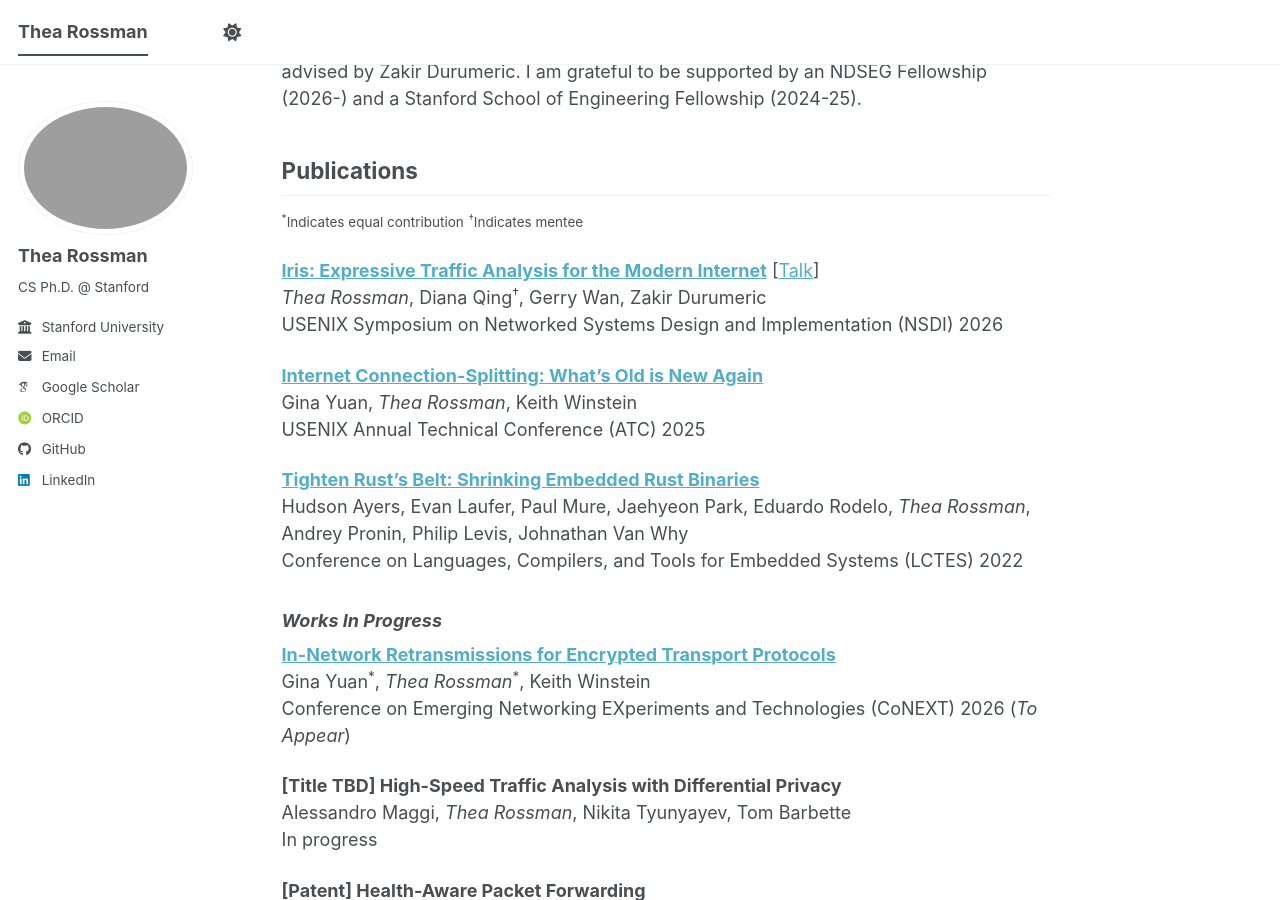
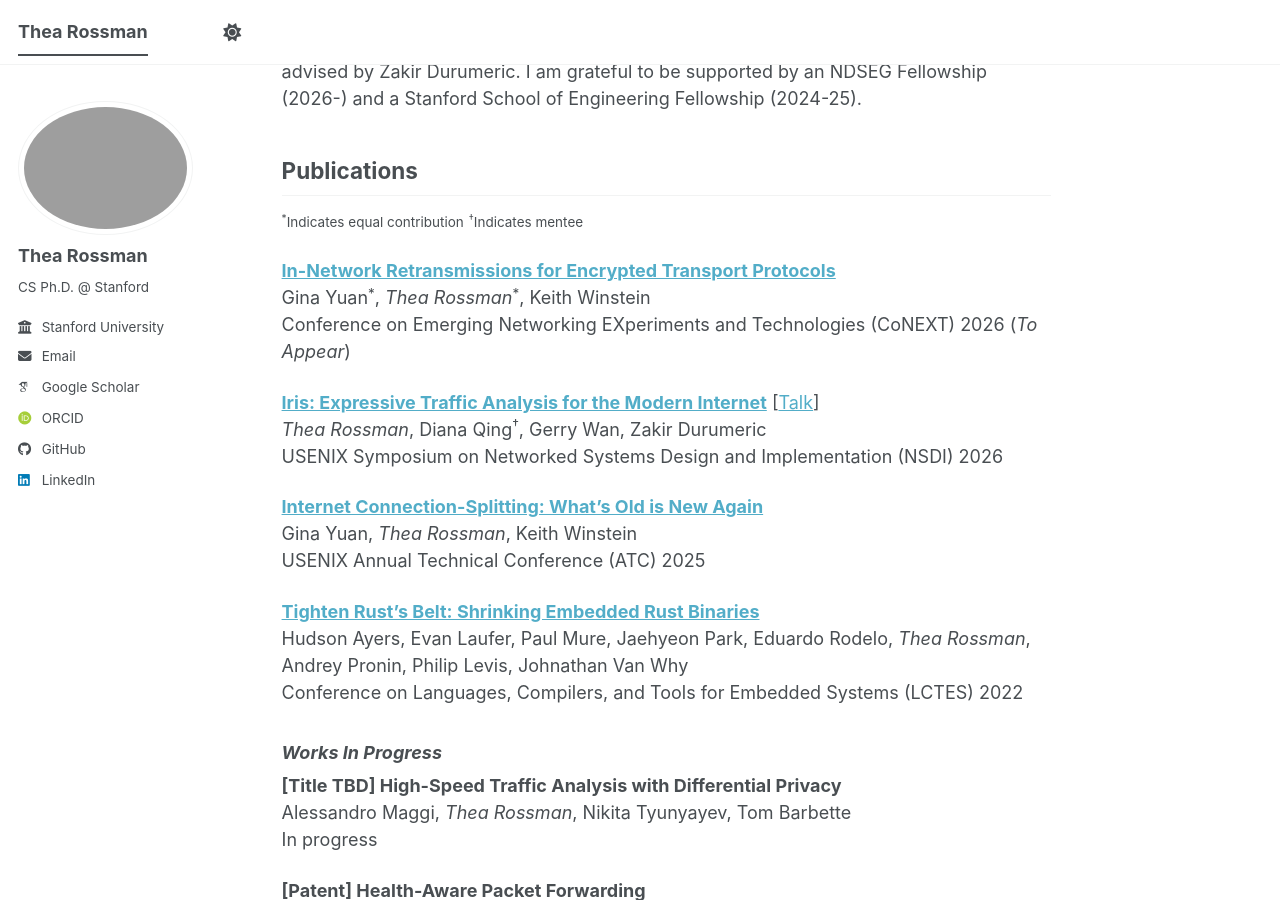
Before and after one commit to thearossman/thearossman.github.io, a Jekyll site: the page built from _pages/about.md, in a window 1280 px wide and 900 px high, scrolled down 271 px. Built offline with Jekyll 4.4.1, drawn with Linux system fonts in a browser that asks for light colours; some web fonts are replaced; a script bundle is joined from its source files by our own code; library files that are not in the unit come from our copies; part of the change alters nothing that is shown.

```diff
--- a/_pages/about.md
+++ b/_pages/about.md
@@ -16,6 +16,9 @@ I am broadly interested in building practical systems that help operators, resea
 <small><sup>\*</sup>Indicates equal contribution</small>
 <small><sup>&dagger;</sup>Indicates mentee</small>
 
+[**In-Network Retransmissions for Encrypted Transport Protocols**](../files/sidekick-downloads.pdf)<br>
+Gina Yuan<sup>\*</sup>, *Thea Rossman*<sup>\*</sup>, Keith Winstein<br>
+Conference on Emerging Networking EXperiments and Technologies (CoNEXT) 2026 (*To Appear*)<br>
 
 [**Iris: Expressive Traffic Analysis for the Modern Internet**](../files/iris.pdf) \[[Talk](https://www.usenix.org/conference/nsdi26/presentation/rossman)\] <br>
 *Thea Rossman*, Diana Qing<sup>&dagger;</sup>, Gerry Wan, Zakir Durumeric<br>
@@ -30,10 +33,6 @@ Hudson Ayers, Evan Laufer, Paul Mure, Jaehyeon Park, Eduardo Rodelo, *Thea Rossm
 Conference on Languages, Compilers, and Tools for Embedded Systems (LCTES) 2022<br>
 
 ### *Works In Progress*
-
-**[In-Network Retransmissions for Encrypted Transport Protocols](../files/sidekick-downloads.pdf)**<br>
-Gina Yuan<sup>\*</sup>, *Thea Rossman*<sup>\*</sup>, Keith Winstein<br>
-Conference on Emerging Networking EXperiments and Technologies (CoNEXT) 2026 (*To Appear*)<br>
 
 **\[Title TBD\] High-Speed Traffic Analysis with Differential Privacy**<br>
 Alessandro Maggi, *Thea Rossman*, Nikita Tyunyayev, Tom Barbette<br>
```
